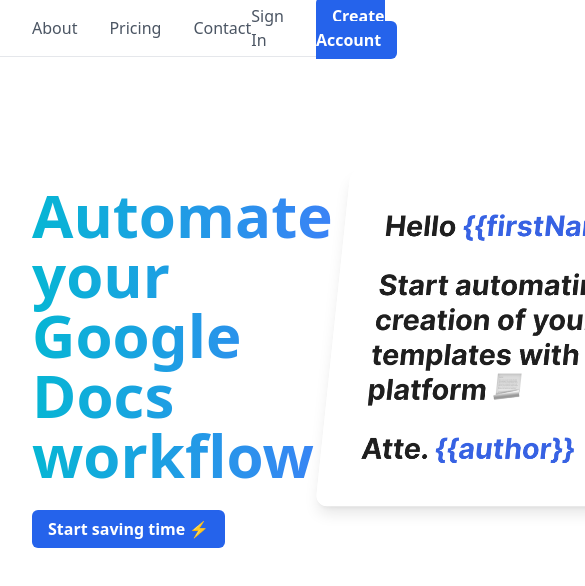
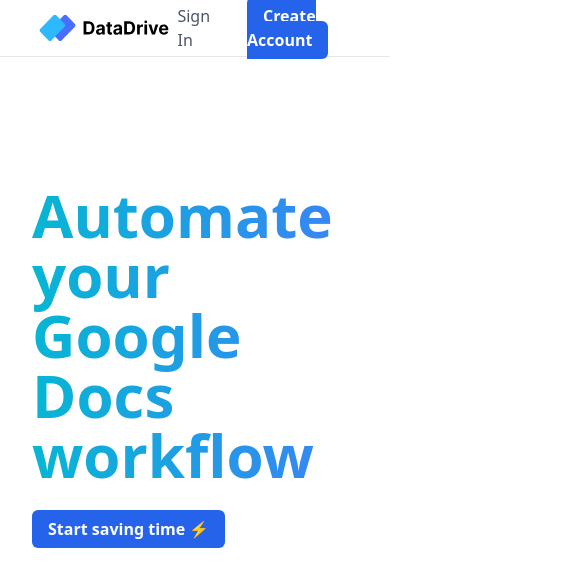
Before and after one commit to MIKEGUIJARRO/DataDriveFrontend, a React (Create React App) app: page / in a window 390 px wide. Shown: the top 586 px of the page, 585 px wide, since content can reach past the window. Built offline with nearby package versions, Linux system fonts and the light colour scheme; no server answers.

Commit message:
Navbar positioning changed

```diff
--- a/src/components/Navbar.js
+++ b/src/components/Navbar.js
@@ -13,11 +13,6 @@
         <div className='border-solid border-b border-gray-200'>
             <Scaffold>
                 <div className='flex flex-row justify-between items-center m-auto py-1'>
-                    <ul className='flex flex-row space-x-8'>
-                        <li>About</li>
-                        <li>Pricing</li>
-                        <li>Contact</li>
-                    </ul>
                     <div className='w-48'>
                         <Link to={authData ? '/home' : '/'}>
                             <img src={logo} alt='Logo' className='w-full h-auto' />
--- a/src/pages/Landing.js
+++ b/src/pages/Landing.js
@@ -9,7 +9,7 @@
 export default function Landing() {
     return (
         <Scaffold>
-            <div className='mt-32 flex flex-row'>
+            <div className='mt-32 flex flex-row space-x-8'>
                 <div className='flex flex-col justify-center flex-1 shrink-0'>
                     <div className='space-y-8 items-center max-w-md w-full'>
                         <h1 className='bg-clip-text text-transparent bg-gradient-to-r from-cyan-500 to-blue-500 leading-normal'><div className='leading-none'>Automate your Google Docs workflow</div></h1>
@@ -19,7 +19,7 @@
                     </div>
                 </div>
 
-                <div className='shrink-0'>
+                <div className='shrink-0 hidden lg:block'>
                     <motion.div
                     animate={{
                         //scale: 1.1,
```
